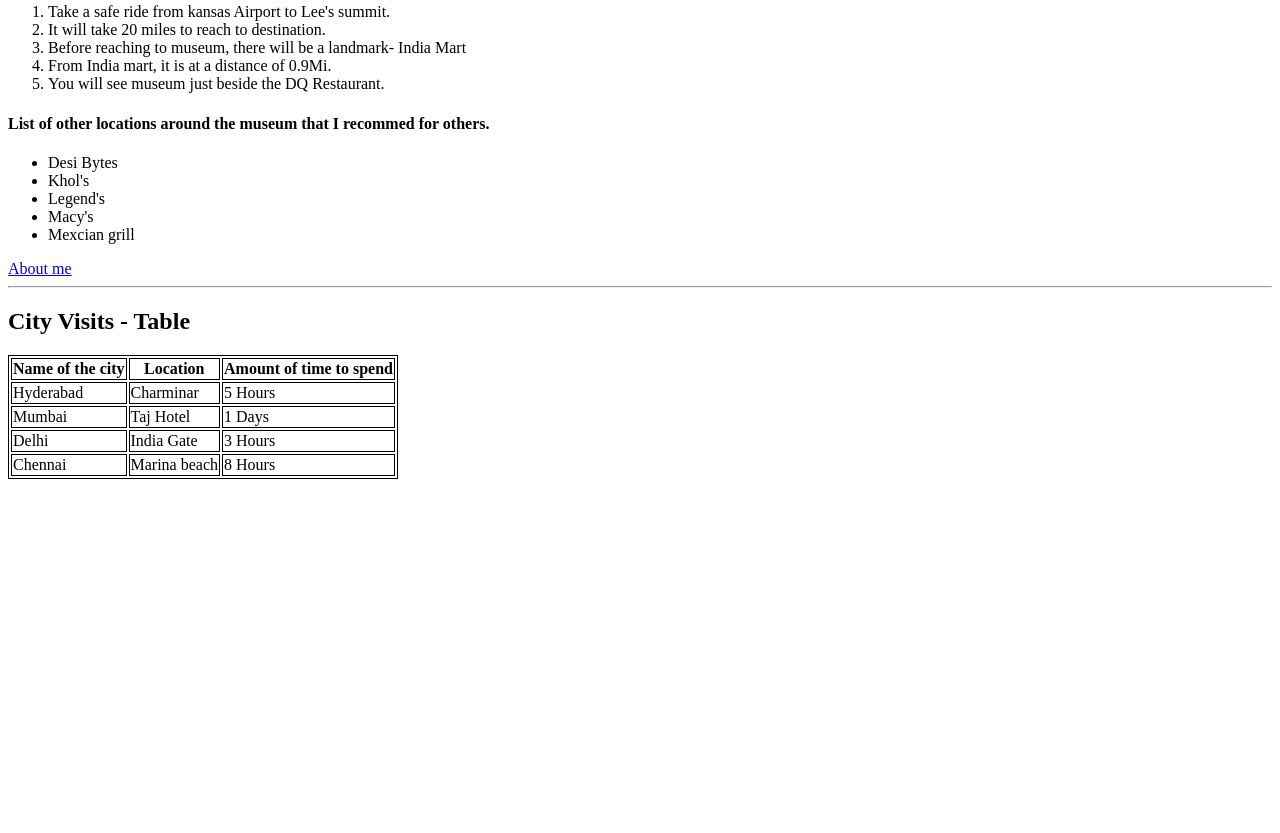
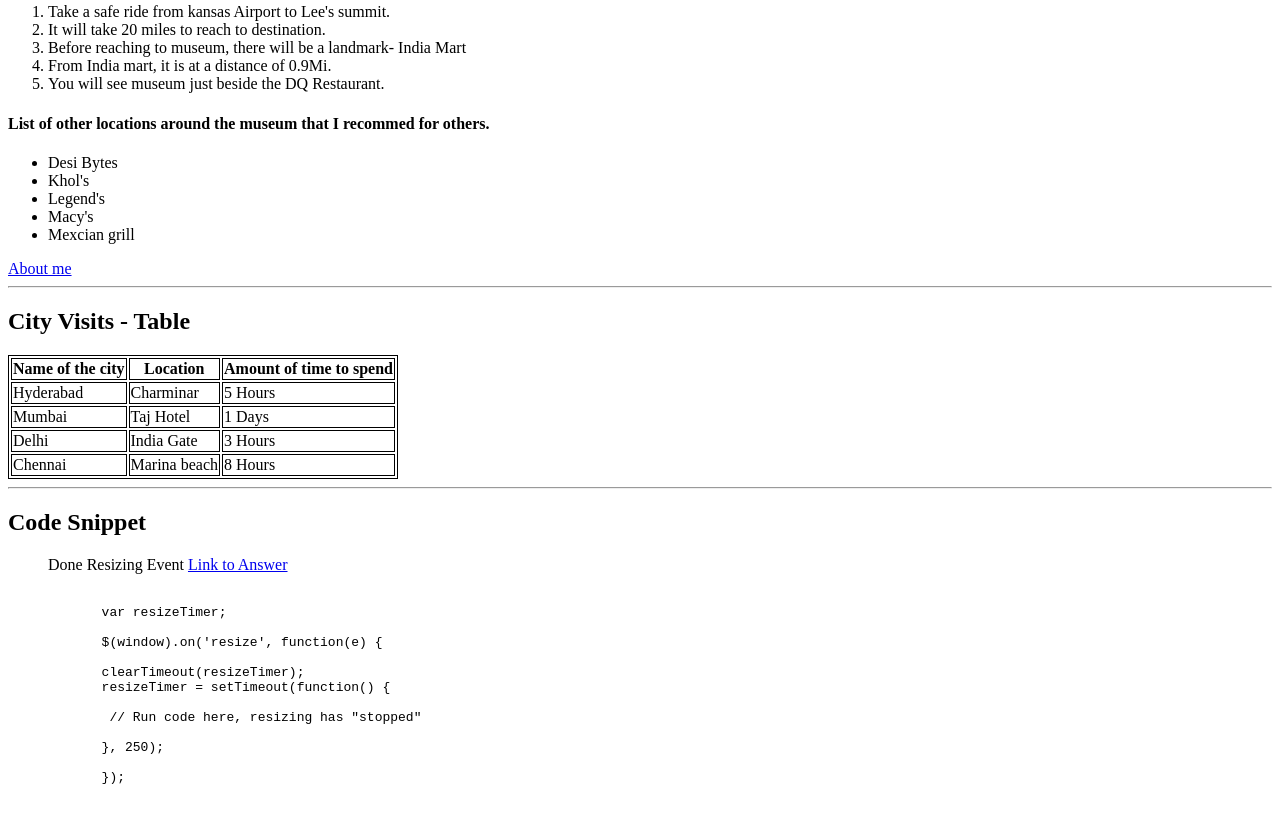
Before and after one commit to 44-563-Web-Apps-F22/44563-webapps-assignment-3-RamyaDevulapally, a plain HTML site: page index.html in a window 1280 px wide. Shown: the part 289-1122 px from the top of the page. Before the commit the page ends 800 px from the top, so only its background shows below. Drawn offline with Linux system fonts and the light colour scheme.

Commit message:
Added Code Snippets

```diff
--- a/index.html
+++ b/index.html
@@ -86,6 +86,26 @@
             <td>8 Hours</td>
         </tr>
     </table>
+    <hr>
+    <h2>Code Snippet</h2>
+    <blockquote>Done Resizing Event  <a href="https://stackoverflow.com/questions/5489946/how-to-wait-for-the-end-of-resize-event-and-only-then-perform-an-action">Link to Answer</a></blockquote>
+    <pre>
+
+            var resizeTimer;
+
+            $(window).on('resize', function(e) {
+
+            clearTimeout(resizeTimer);
+            resizeTimer = setTimeout(function() {
+
+             // Run code here, resizing has "stopped"
+
+            }, 250);
+
+            });
+
+
+    </pre>
 
 </body>
 
```
